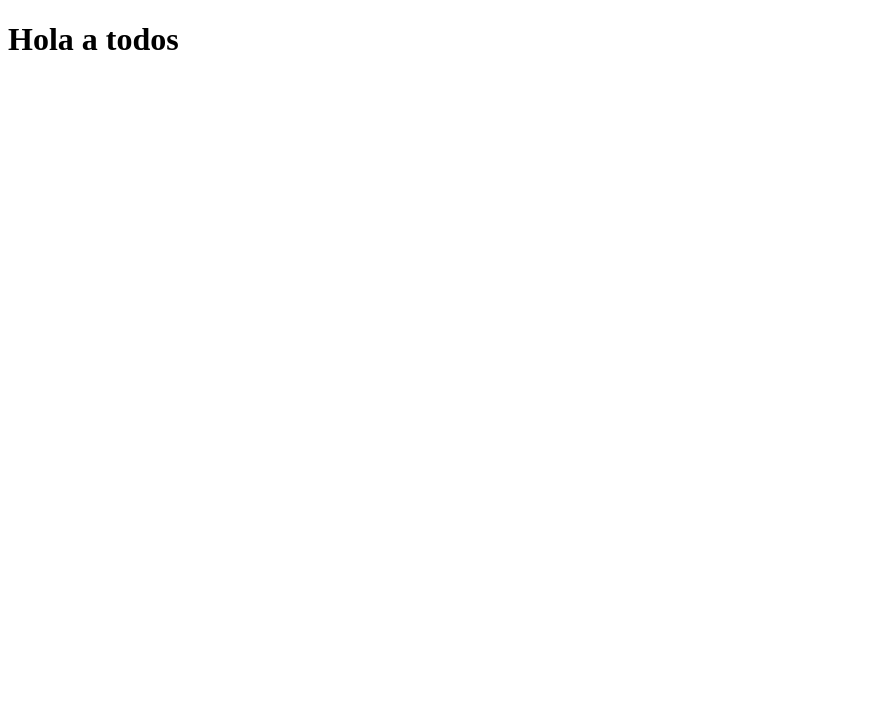
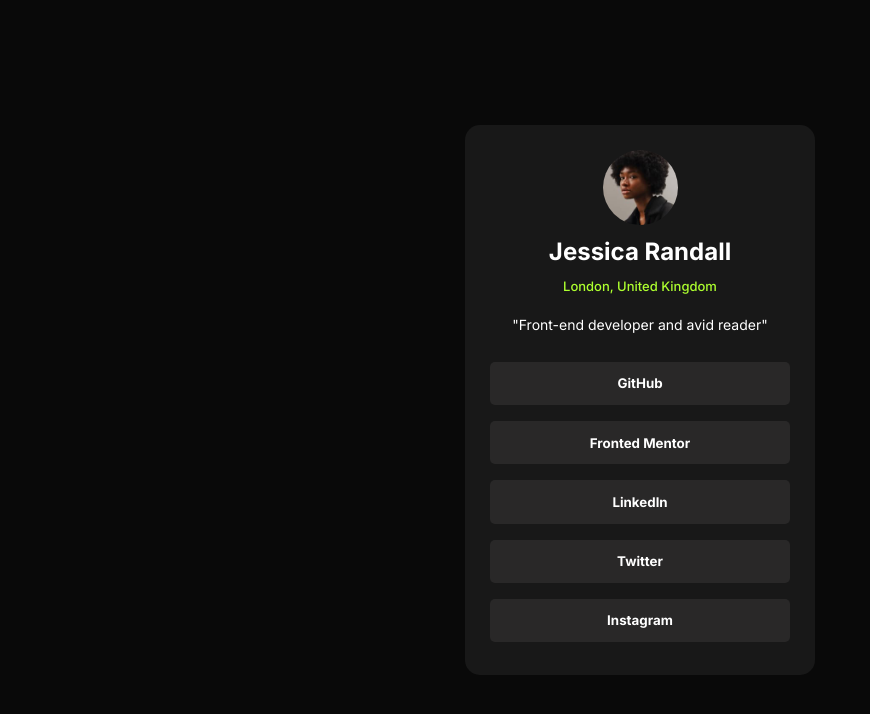
Before and after one commit to Dreez-Web/Social-Link-Profile, a plain HTML site: page index.html in a window 1280 px wide. Shown: the whole page, without its empty margins (0-870 px from the left). Drawn offline with Linux system fonts and the light colour scheme.

Commit message:
Ejercicio terminado

```diff
--- a/index.html
+++ b/index.html
@@ -3,9 +3,24 @@
 <head>
   <meta charset="UTF-8">
   <meta name="viewport" content="width=device-width, initial-scale=1.0">
+  <link rel="preconnect" href="https://fonts.googleapis.com">
+<link rel="preconnect" href="https://fonts.gstatic.com" crossorigin>
+<link href="https://fonts.googleapis.com/css2?family=Inter:wght@100..900&display=swap" rel="stylesheet">
+  <link rel="stylesheet" href="style.css">
   <title>Social Link Profile</title>
 </head>
 <body>
-   <h1>Hola a todos</h1>
+    <div class="card">
+        <img src="assets/images/avatar-jessica.jpeg" alt="avatar">
+        <h2>Jessica Randall</h2>
+        <span>London, United Kingdom</span>
+        <p>"Front-end developer and avid reader"</p>
+        <button>GitHub</button>
+        <button>Fronted Mentor</button>
+        <button>Linkedln</button>
+        <button>Twitter</button>
+        <button>Instagram</button>
+    </div>
+
 </body>
 </html>
--- /dev/null
+++ b/style.css
@@ -0,0 +1,67 @@
+*{
+    font-family: "Inter", sans-serif;
+}
+
+body{
+    display: flex;
+    justify-content: center;
+    align-items: center;
+    height: 100vh;
+    background-color: rgba(0, 0, 0, 0.966);
+    margin: 0;
+
+}
+
+.card{
+    background-color: rgb(24, 24, 24);
+    border-radius: 15px;
+    padding: 25px;
+    width: 300px;
+    height: 500px;
+    display: grid;
+    justify-items: center;
+
+}
+
+img{
+    width: 75px;
+    border-radius: 100px;
+
+}
+
+h2{
+    color: white;
+    margin: 5px ;
+}
+
+span{
+    color: greenyellow;
+    font-size: 13px;
+    font-weight: 500;
+}
+
+p{
+    color: white;
+    font-size: 14px;
+}
+
+button{
+    color: white;
+    font-weight: bold;
+    background-color: rgb(41, 40, 40);
+    border-radius: 5px;
+    width: 100%;
+    padding: 10px;
+    margin: 8px;
+    border: 0;
+    cursor: pointer;
+
+}
+
+button:hover{
+    color:  greenyellow;
+}
+
+button:active{
+    background-color: black;
+}
```
